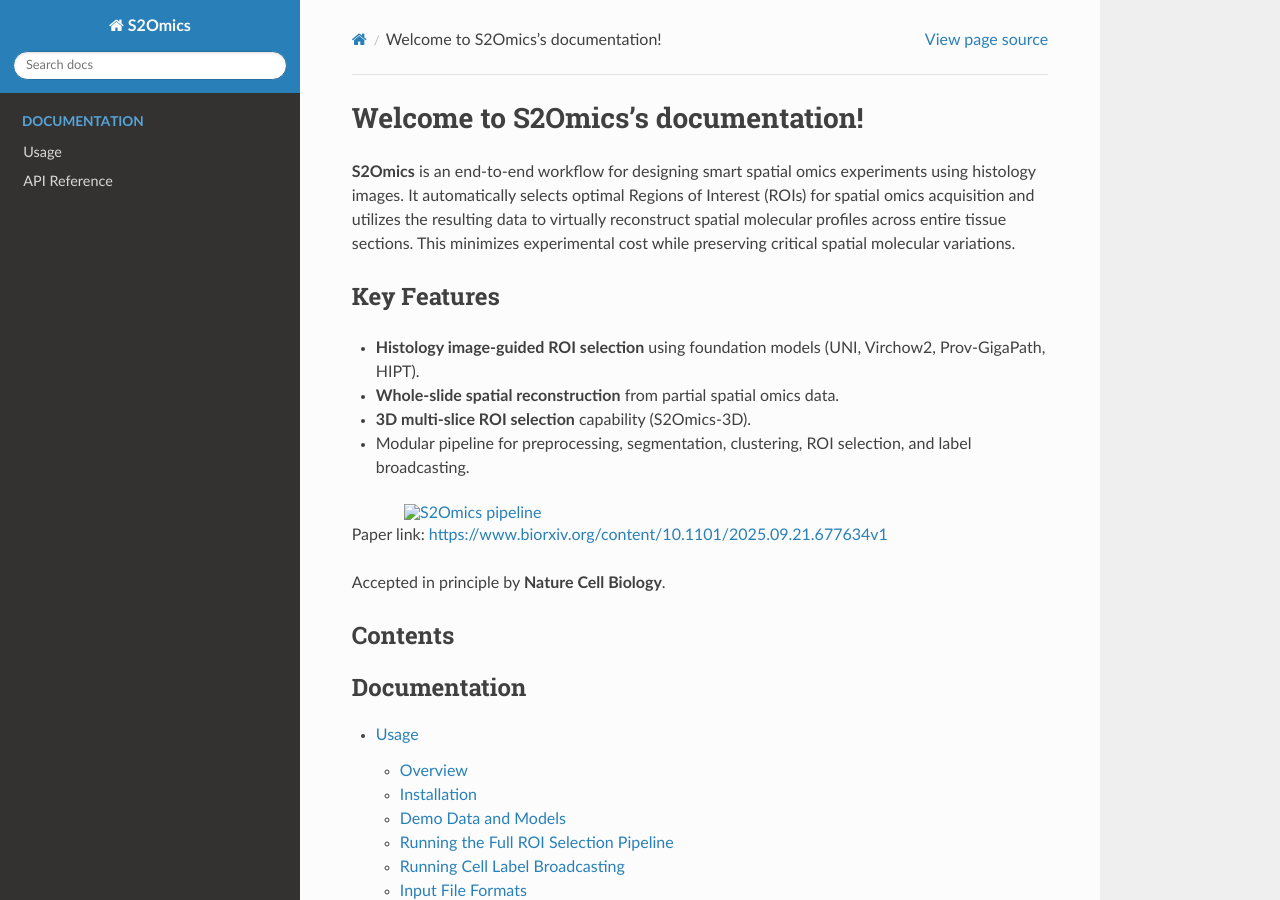
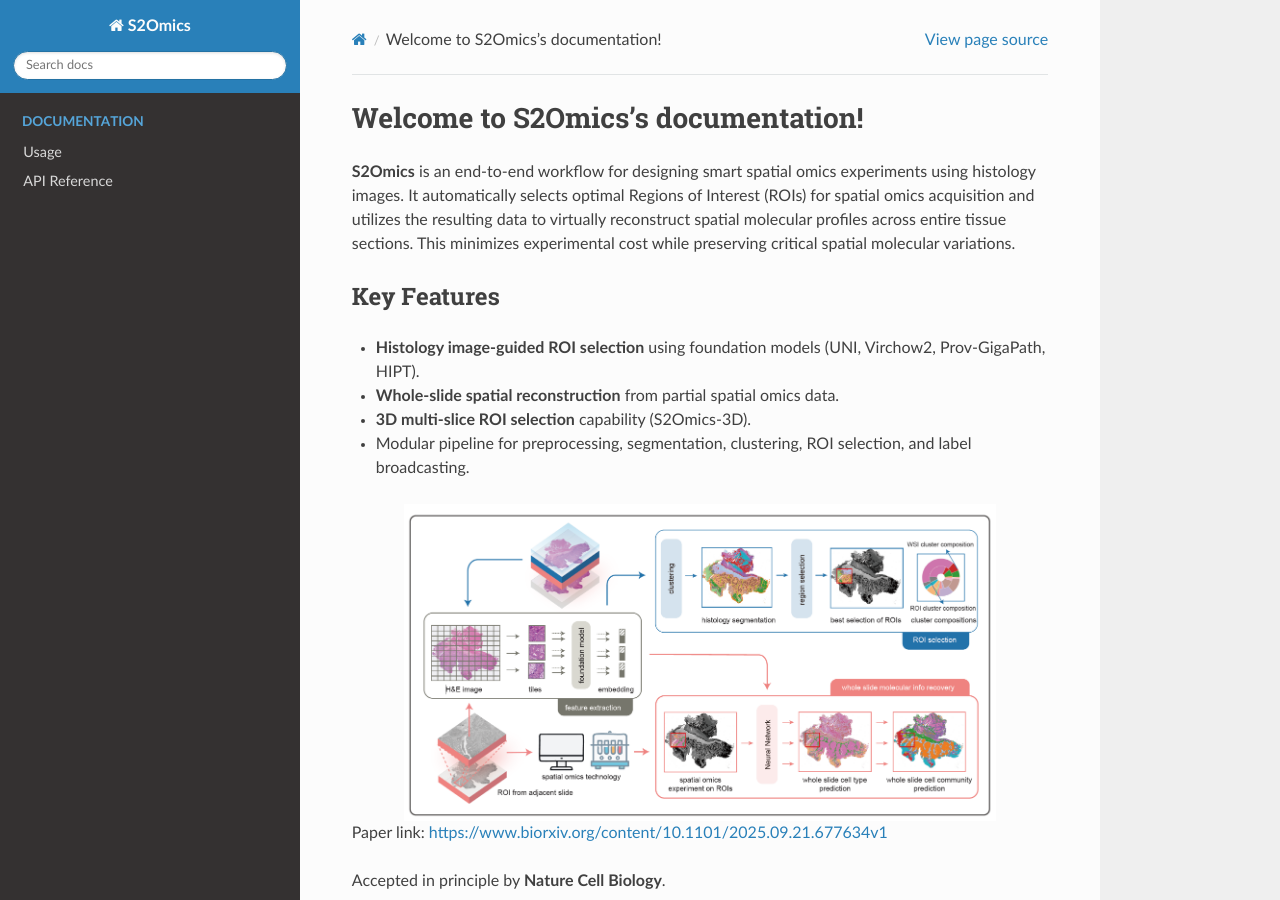
Before and after one commit to ddb-qiwang/S2Omics, a Sphinx documentation site: the page built from docs/source/index.rst, in a window 1280 px wide and 900 px high. Built offline with Sphinx 7.4.7 and the Read the Docs theme 3.1.0, drawn with Linux system fonts in a browser that asks for light colours.

Commit message:
Update index.rst

```diff
--- a/docs/source/index.rst
+++ b/docs/source/index.rst
@@ -12,7 +12,7 @@
 - **3D multi-slice ROI selection** capability (S2Omics-3D).
 - Modular pipeline for preprocessing, segmentation, clustering, ROI selection, and label broadcasting.
 
-.. image:: readme_images/S2Omics_pipeline.png
+.. image:: images/S2Omics_pipeline.png
    :alt: S2Omics pipeline
    :width: 85%
    :align: center
```
